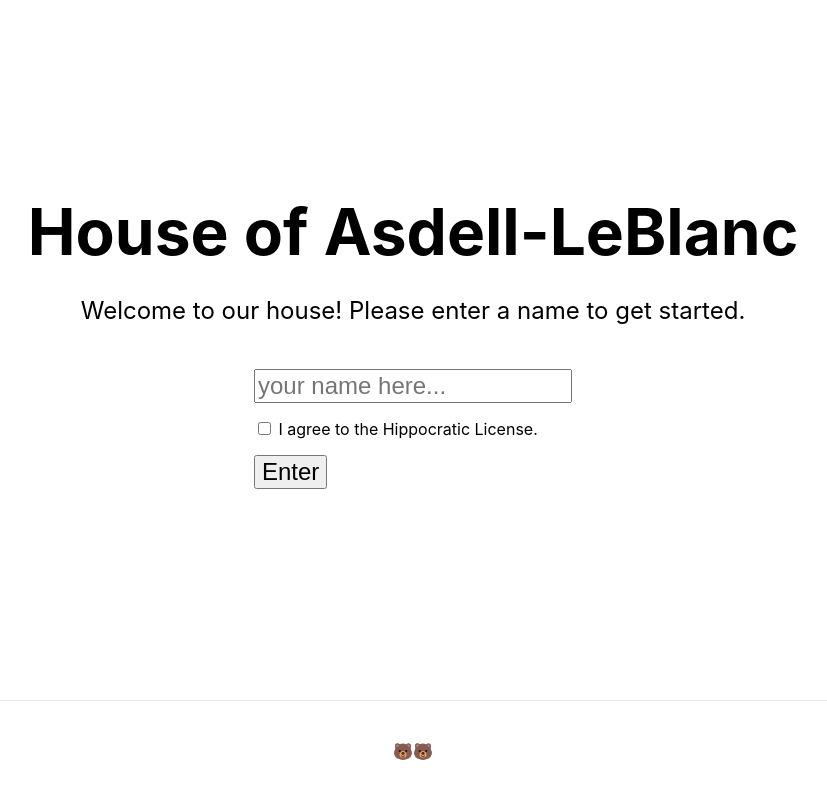
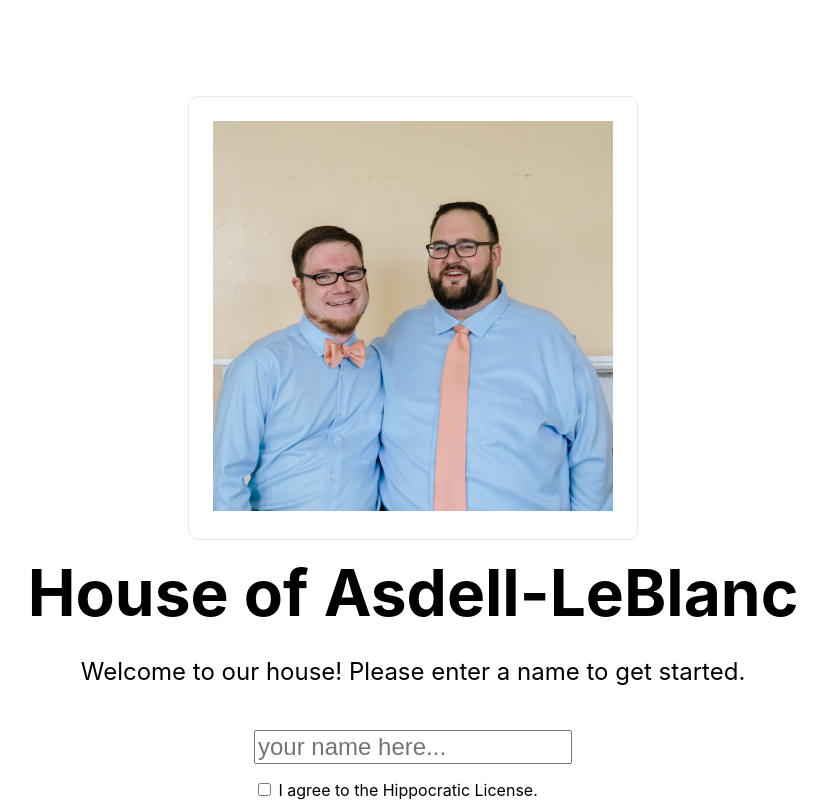
Before and after one commit to jlleblanc/nextjs-house, a Next.js app: page / in a window 1280 px wide. Shown: the top 802 px of the page, without its empty margins (227-1054 px from the left). Built offline with nearby package versions, Linux system fonts and the light colour scheme.

Commit message:
Added an adorable photo

```diff
--- a/pages/index.js
+++ b/pages/index.js
@@ -9,6 +9,10 @@ export default function Home() {
       </Head>
 
       <main>
+        <div className="card">
+          <img alt="A photo of Joe LeBlanc and Andrew Asdell in adorable suits." src="andrew-and-joe.jpg" height="390" width="400" />
+        </div>
+
         <h1 className="title">House of Asdell-LeBlanc</h1>
 
         <p className="description">
```
Also changed, not shown: public/andrew-and-joe.jpg (added).
